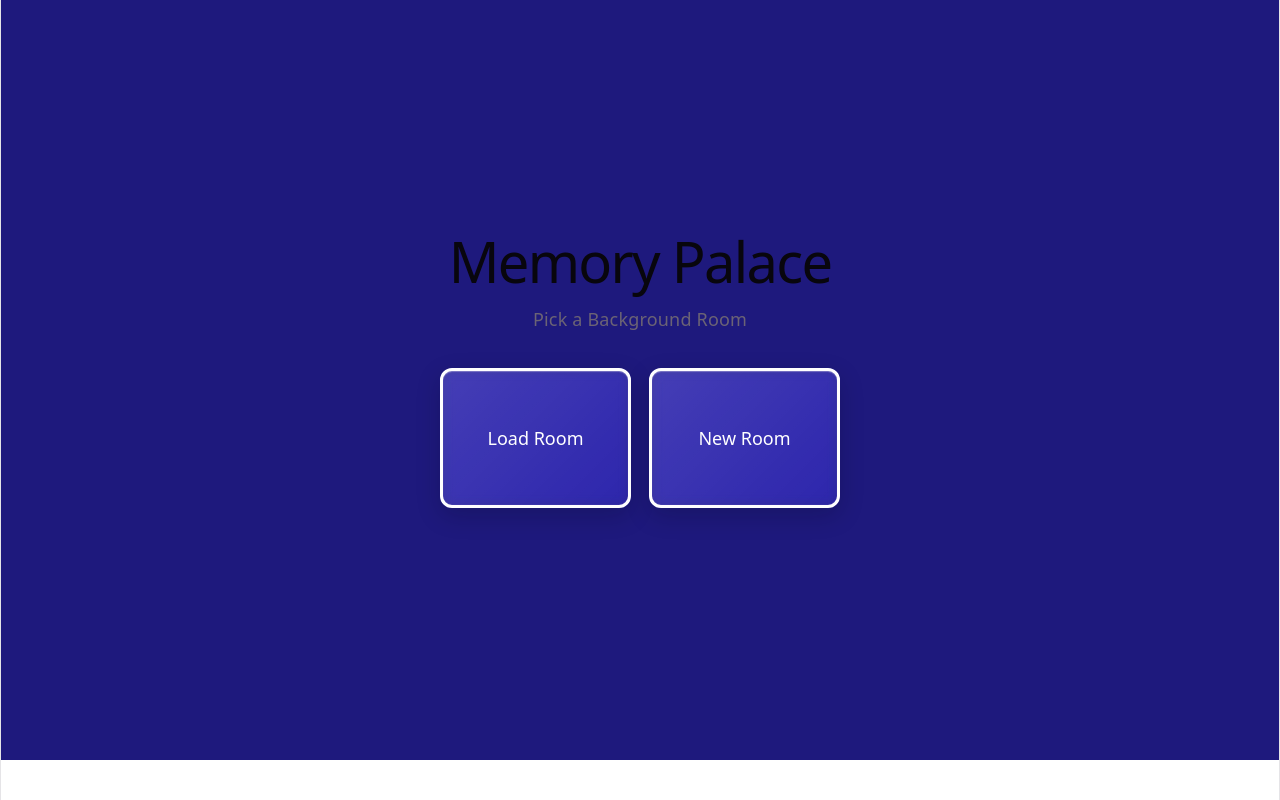
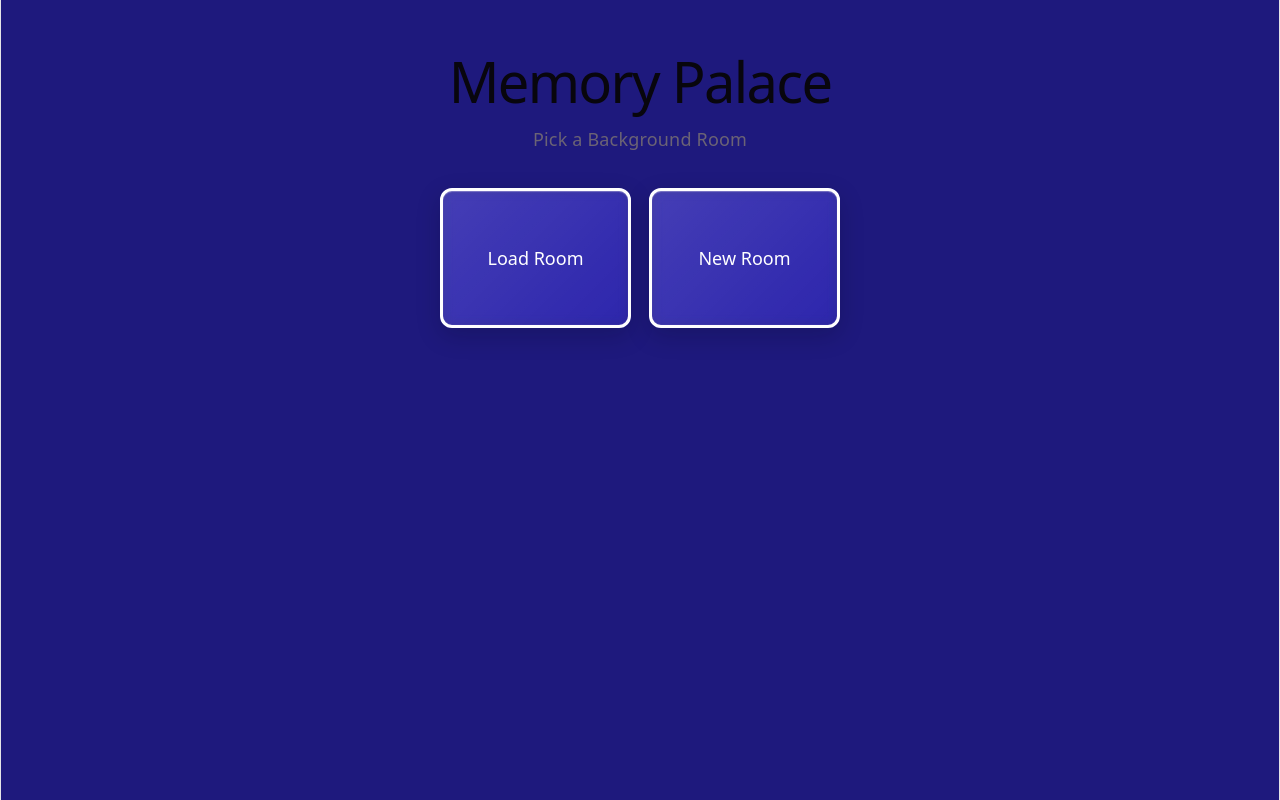
Before and after one commit to WBarnard4/CSCI4830-Memory-Palace, a React (Vite) app: page / in a window 1280 px wide. Built offline with nearby package versions, Linux system fonts and the light colour scheme.

Commit message:
Adjusted Spacing and Background Color
Changed padding rem so that Memory Palace sits higher on the screen. Adjusted height values to try to fill screen. Made html and body background color to the same as .home's so that empty space isn't noticeably black.

```diff
--- a/src/App.css
+++ b/src/App.css
@@ -1,7 +1,16 @@
+html, body {
+  height: 100%;
+  background-color: rgb(30, 25, 125);
+  margin: 0;
+  padding: 0;
+}
+
 .home {
   text-align: center;
-  padding: 12rem;
+  padding: 2rem;
   background-color: rgb(30, 25, 125);
+  height: 100%;
+
 }
 
 .room-viewport {
```
